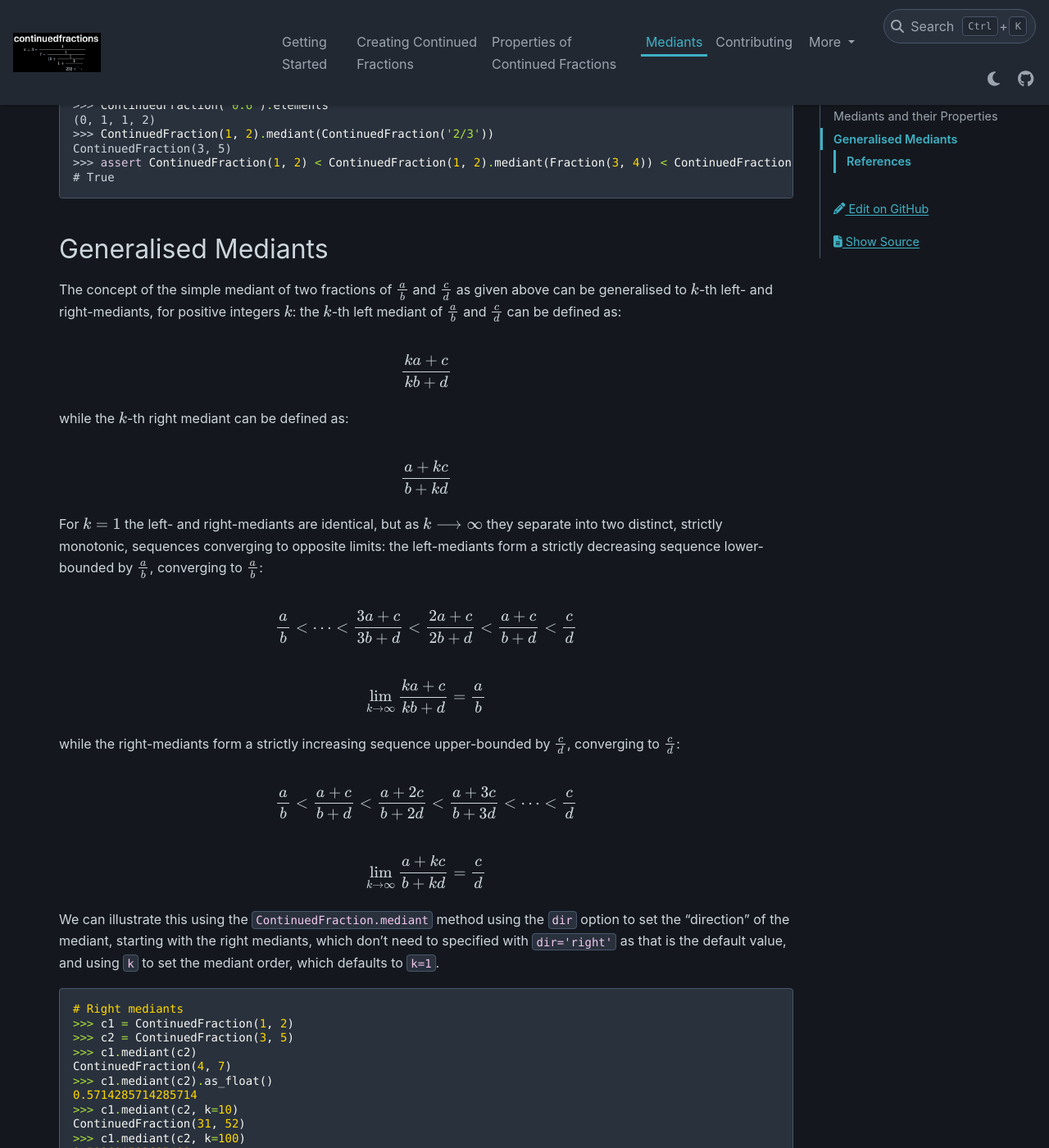
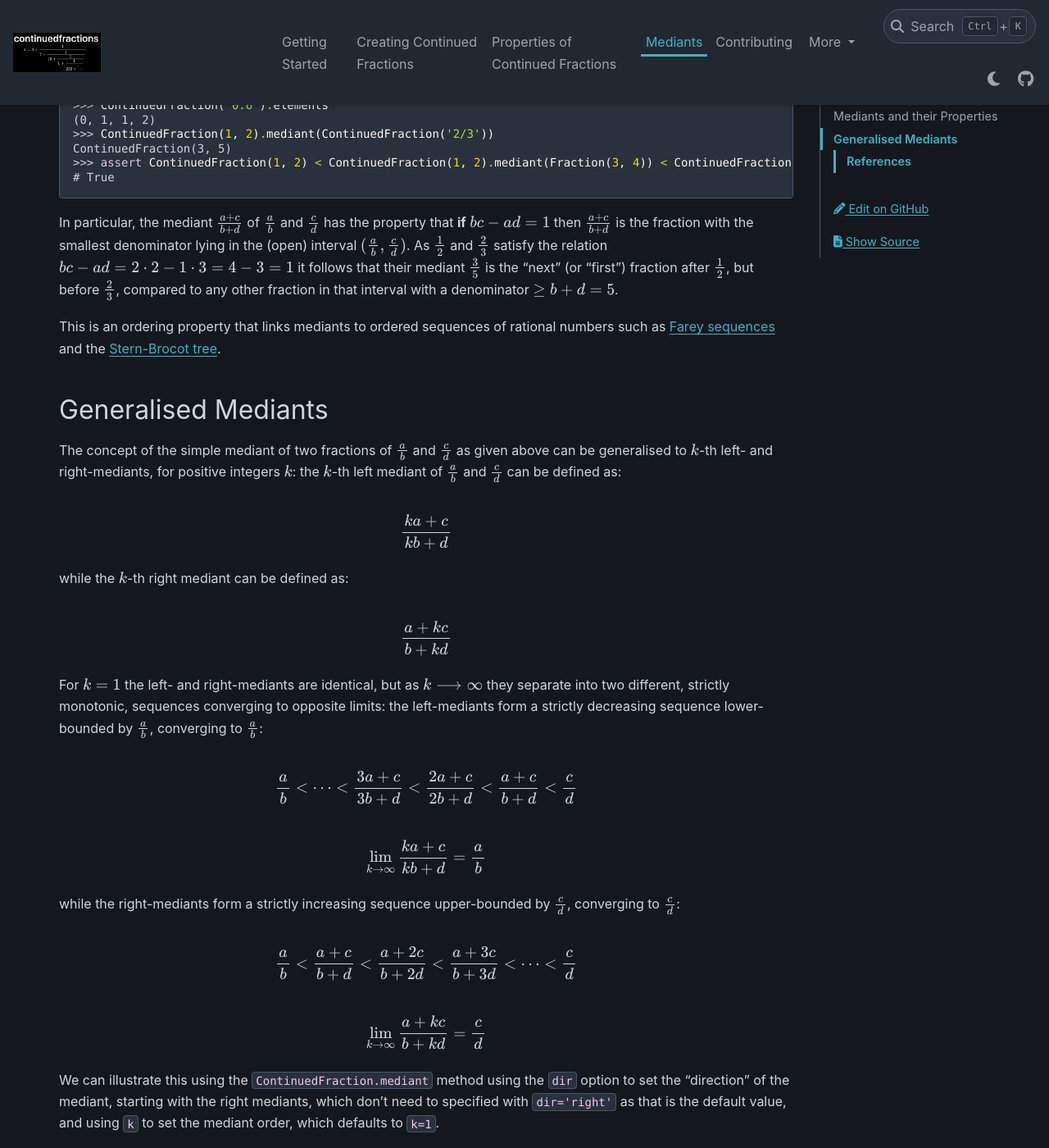
Before and after one commit to sr-murthy/continuedfractions, a Sphinx documentation site: the page built from docs/sources/mediants.rst, in a window 1280 px wide and 1400 px high, scrolled down 780 px. Shown: the whole window at 82% size. Built offline with Sphinx 7.4.7 and the PyData theme 0.15.4, drawn with Linux system fonts in a browser that asks for light colours; nearby versions of some CDN libraries; some of the changed text lies outside the part shown.

Commit message:
docs: improve docs for mediants

```diff
--- a/docs/sources/mediants.rst
+++ b/docs/sources/mediants.rst
@@ -36,6 +36,10 @@ The ``ContinuedFraction`` class provides a ``.mediant()`` method which can be us
    >>> assert ContinuedFraction(1, 2) < ContinuedFraction(1, 2).mediant(Fraction(3, 4)) < ContinuedFraction(3, 4)
    # True
 
+In particular, the mediant :math:`\frac{a + c}{b + d}` of :math:`\frac{a}{b}` and :math:`\frac{c}{d}` has the property that **if** :math:`bc - ad = 1` then :math:`\frac{a + c}{b + d}` is the fraction with the smallest denominator lying in the (open) interval :math:`(\frac{a}{b}, \frac{c}{d})`. As :math:`\frac{1}{2}` and :math:`\frac{2}{3}` satisfy the relation :math:`bc - ad = 2\cdot2 - 1\cdot3 = 4 - 3 = 1` it follows that their mediant :math:`\frac{3}{5}` is the "next" (or "first")  fraction after :math:`\frac{1}{2}`, but before :math:`\frac{2}{3}`, compared to any other fraction in that interval with a denominator :math:`\geq b + d = 5`.
+
+This is an ordering property that links mediants to ordered sequences of rational numbers such as `Farey sequences <https://en.wikipedia.org/wiki/Farey_sequence>`_ and the `Stern-Brocot tree <https://en.wikipedia.org/wiki/Stern%E2%80%93Brocot_tree>`_.
+
 .. _mediants.generalised-mediants:
 
 Generalised Mediants
@@ -53,7 +57,7 @@ while the :math:`k`-th right mediant can be defined as:
 
    \frac{a + kc}{b + kd}
 
-For :math:`k = 1` the left- and right-mediants are identical, but as :math:`k \longrightarrow \infty` they separate into two distinct, strictly monotonic, sequences converging to opposite limits: the left-mediants form a strictly decreasing sequence lower-bounded by :math:`\frac{a}{b}`, converging to :math:`\frac{a}{b}`:
+For :math:`k = 1` the left- and right-mediants are identical, but as :math:`k \longrightarrow \infty` they separate into two different, strictly monotonic, sequences converging to opposite limits: the left-mediants form a strictly decreasing sequence lower-bounded by :math:`\frac{a}{b}`, converging to :math:`\frac{a}{b}`:
 
 .. math::
 
@@ -120,8 +124,10 @@ References
 
 [1] Baker, Alan. A concise introduction to the theory of numbers. Cambridge: Cambridge Univ. Pr., 2002.
 
-[2] Wikipedia. “Mediant (mathematics)”. https://en.wikipedia.org/wiki/Mediant_(mathematics). Accessed 23 February 2024.
+[2] Wikipedia. “Continued Fraction”. https://en.wikipedia.org/wiki/Continued_fraction. Accessed 19 February 2024.
 
-[3] Wikipedia. “Continued Fraction”. https://en.wikipedia.org/wiki/Continued_fraction. Accessed 19 February 2024.
+[3] Wikipedia. “Farey sequence”. https://en.wikipedia.org/wiki/Farey_sequence. Accessed 10 March 2024.
 
-[4] Wikipedia. “Stern-Brocot Tree”. https://en.wikipedia.org/wiki/Stern%E2%80%93Brocot_tree. Accessed 23 February 2024.
+[4] Wikipedia. “Mediant (mathematics)”. https://en.wikipedia.org/wiki/Mediant_(mathematics). Accessed 23 February 2024.
+
+[5] Wikipedia. “Stern-Brocot Tree”. https://en.wikipedia.org/wiki/Stern%E2%80%93Brocot_tree. Accessed 23 February 2024.
```
Also changed, not shown: docs/sources/properties-of-continued-fractions.rst (+17 -5 lines).
